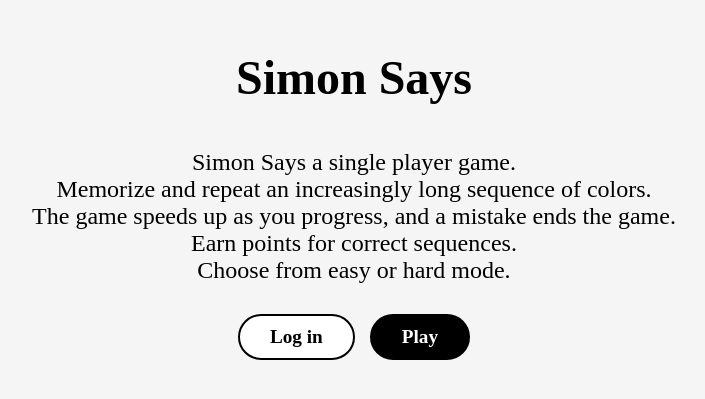
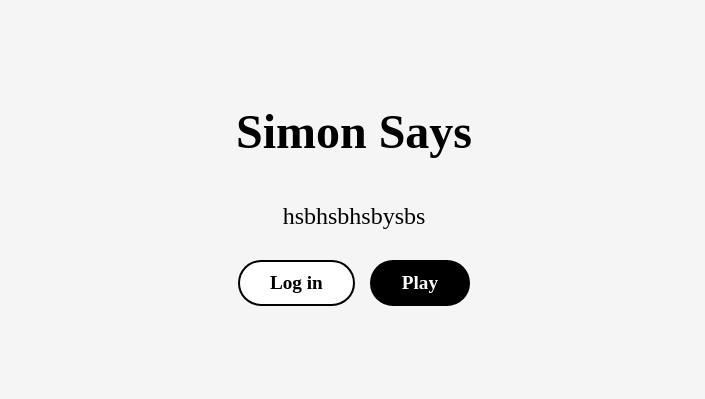
Before and after one commit to Neimnem/Q4-AA-Grp5, a plain HTML site: page index.html in a window 1280 px wide. Shown: the part 211-610 px from the top of the page, without its empty margins (286-991 px from the left). Drawn offline with Linux system fonts and the light colour scheme.

Commit message:
Update index.html

```diff
--- a/index.html
+++ b/index.html
@@ -50,8 +50,7 @@
     </style>
     <body>
         <h1>Simon Says</h1>
-        <p> Simon Says a single player game. <br> Memorize and repeat an increasingly long sequence of colors. <br> The game speeds up as you progress, and a mistake ends the game.
-            <br> Earn points for correct sequences. <br> Choose from easy or hard mode.</p>
+        <p>hsbhsbhsbysbs</p>
         <div class="button-container">
             <a href="#" class="button">Log in</a>
             <a href="choice.html" class="button play-button">Play</a>
```
